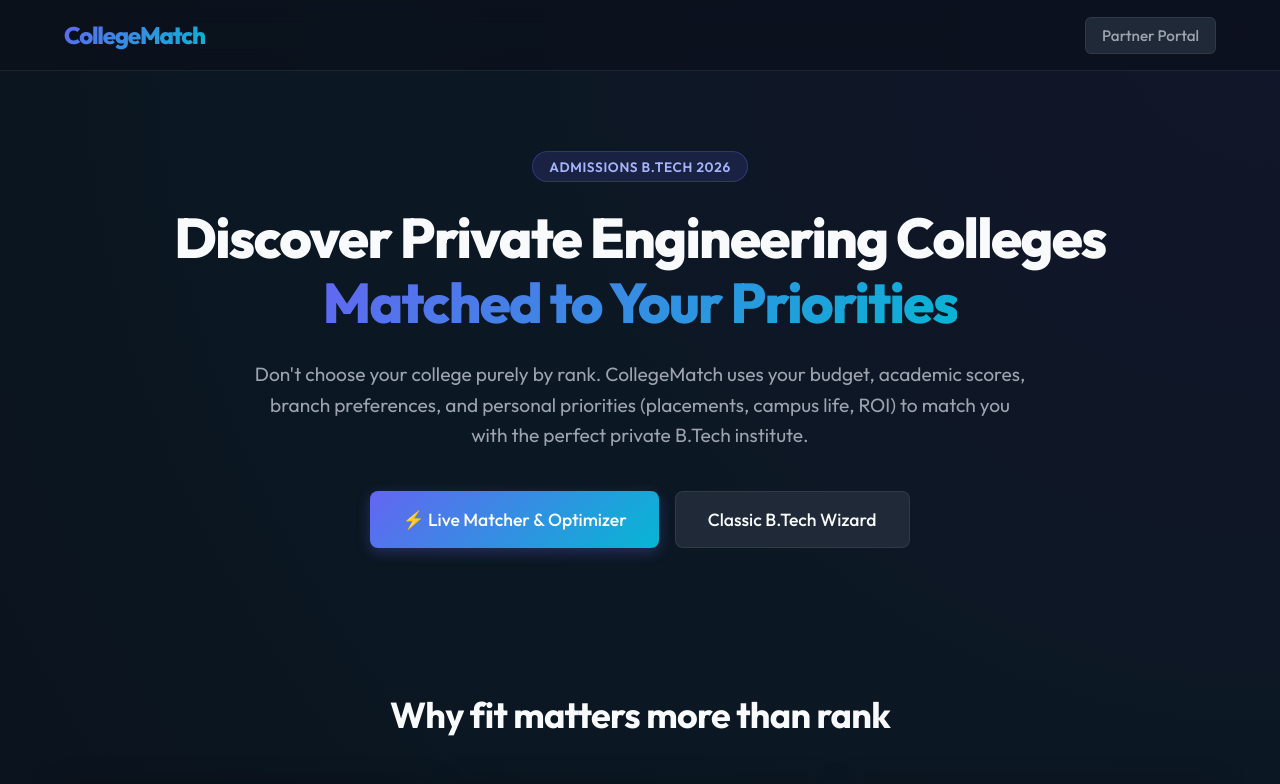
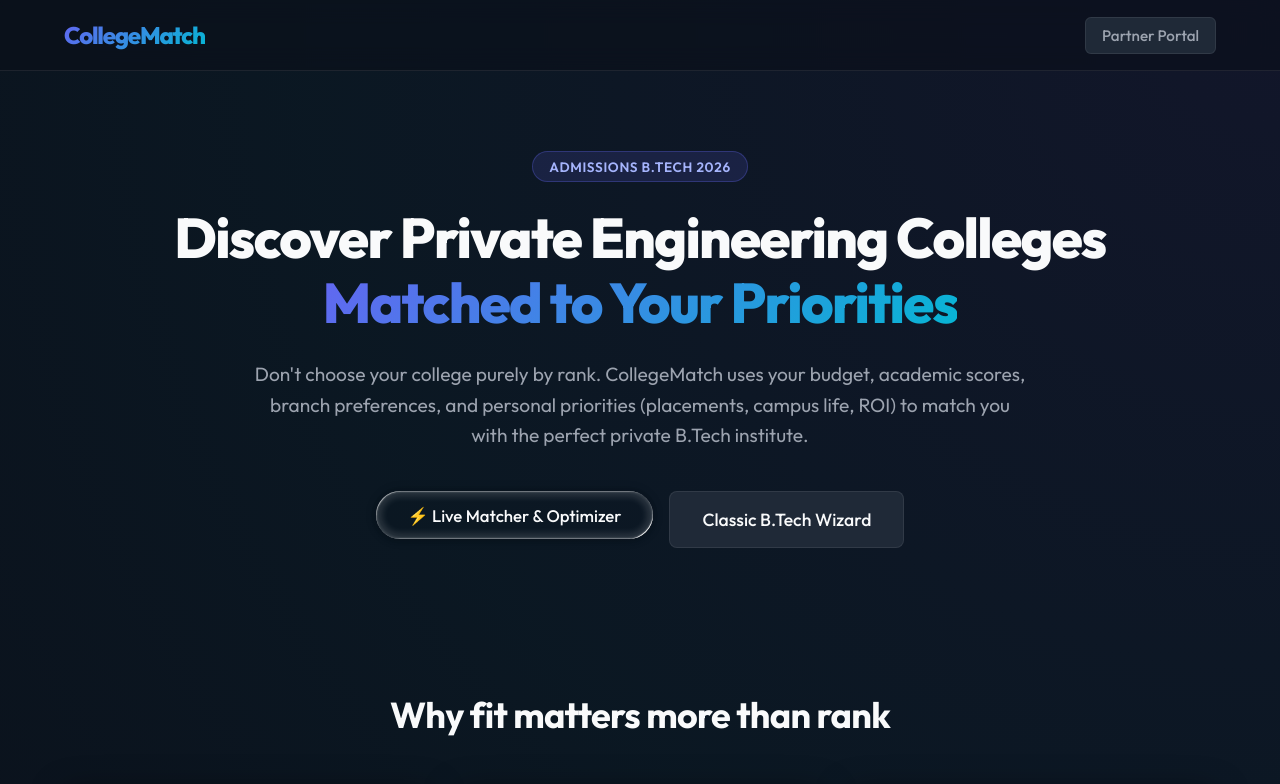
Before and after one commit to mak2007/college-match, a Next.js app: page / in a window 1280 px wide. Shown: the top 784 px of the page. Built offline with nearby package versions, Linux system fonts and the light colour scheme.

Commit message:
feat: add LiquidButton for Live Matcher & Optimizer link

```diff
--- a/src/app/page.tsx
+++ b/src/app/page.tsx
@@ -1,5 +1,6 @@
 import Link from "next/link";
 import styles from "./home.module.css";
+import { LiquidButton } from "@/components/ui/liquid-glass-button";
 
 export default function Home() {
   return (
@@ -32,8 +33,8 @@ export default function Home() {
             with the perfect private B.Tech institute.
           </p>
           <div className={styles.ctaGroup} style={{ display: "flex", gap: "1rem", justifyContent: "center", flexWrap: "wrap" }}>
-            <Link href="/match" className="btn btn-primary glow-effect" style={{ fontSize: "1.1rem", padding: "1rem 2rem" }}>
-              ⚡ Live Matcher & Optimizer
+            <Link href="/match" style={{ textDecoration: "none" }}>
+              <LiquidButton size="xl">⚡ Live Matcher & Optimizer</LiquidButton>
             </Link>
             <Link href="/wizard" className="btn btn-secondary" style={{ fontSize: "1.1rem", padding: "1rem 2rem" }}>
               Classic B.Tech Wizard
```
